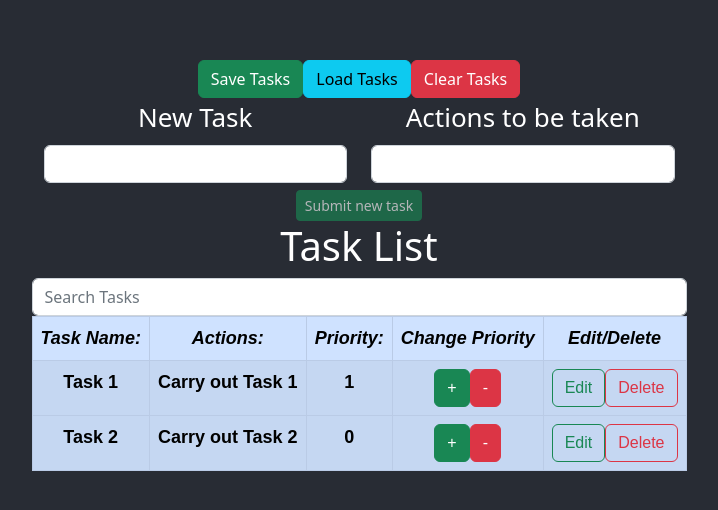
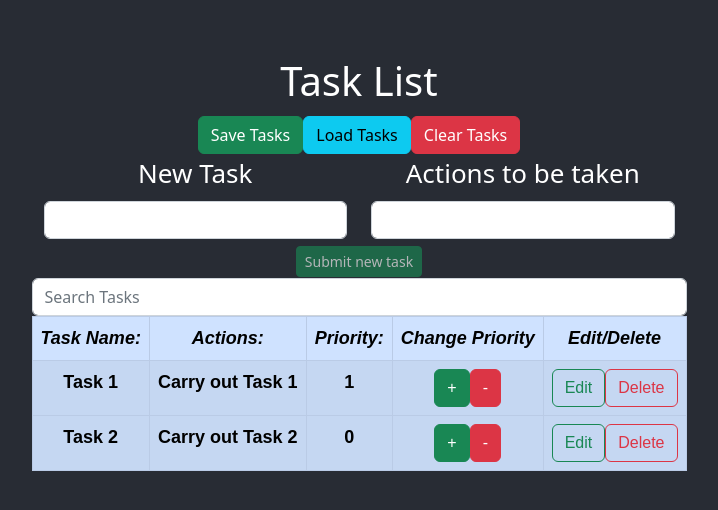
Before and after one commit to arnoldatk94/Project-1, a React (Create React App) app: page / in a window 1280 px wide. Shown: the part 128-638 px from the top of the page, without its empty margins (281-999 px from the left). Built offline with nearby package versions, Linux system fonts and the light colour scheme.

Commit message:
Tweaking layout

```diff
--- a/src/Components/TaskList.js
+++ b/src/Components/TaskList.js
@@ -144,6 +144,7 @@ export default class TaskList extends React.Component {
     let sorted = this.state.tasksArray.sort((a, b) => b.priority - a.priority);
     return (
       <div>
+        <h1>Task List</h1>
         <Button variant="success" onClick={() => this.setData()}>
           Save Tasks
         </Button>
@@ -158,7 +159,7 @@ export default class TaskList extends React.Component {
           taskArrayLength={this.state.tasksArray.length}
           key={this.state.tasksArray.length}
         />
-        <h1>Task List</h1>
+
         <form>
           <Form.Control
             onChange={this.handleChange}
```
